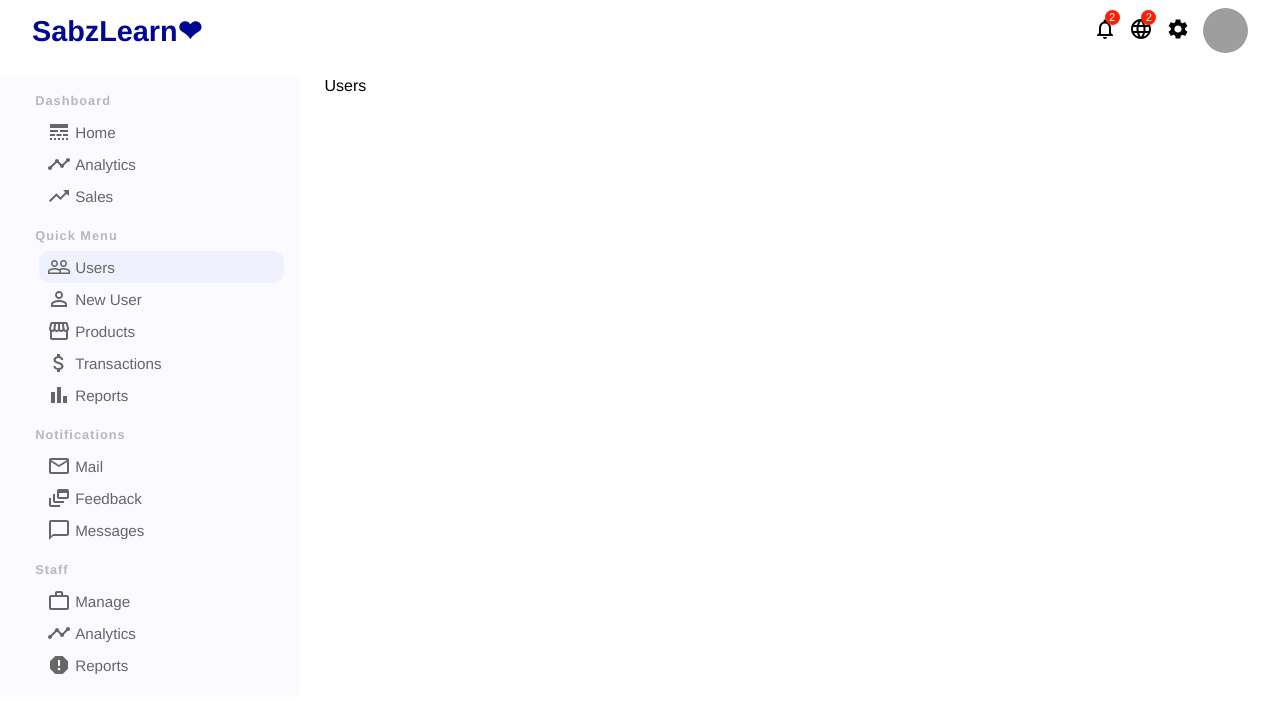
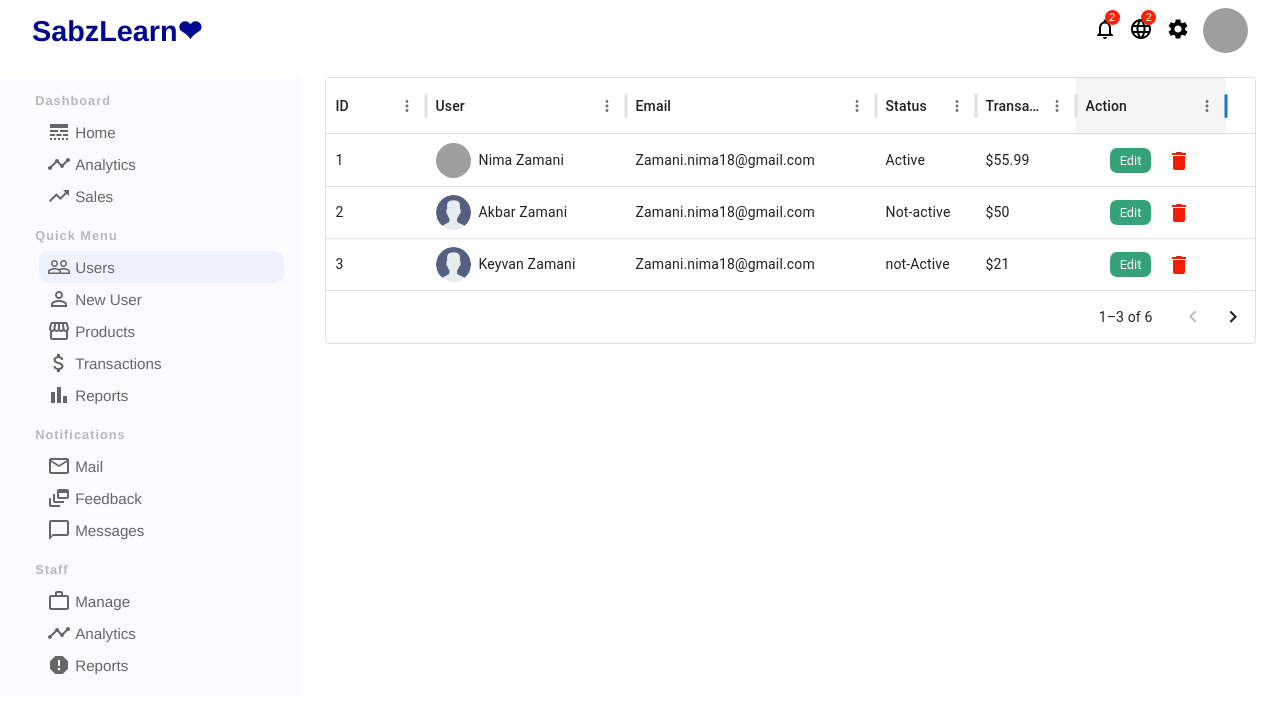
Before and after one commit to PAPAshady/simple-dashbaord-admin, a React (Vite) app: page /users in a window 1280 px wide. Shown: the top 714 px of the page. Built offline with nearby package versions, Linux system fonts and the light colour scheme; grey boxes are pictures that could not be loaded.

Commit message:
feat(users page): added users table in users page

```diff
--- a/package.json
+++ b/package.json
@@ -15,6 +15,7 @@
     "@mui/icons-material": "^6.1.10",
     "@mui/material": "^6.1.10",
     "@mui/styled-engine": "^6.1.10",
+    "@mui/x-data-grid": "^7.23.1",
     "prop-types": "^15.8.1",
     "react": "^18.3.1",
     "react-dom": "^18.3.1",
--- a/src/pages/Users/Users.css
+++ b/src/pages/Users/Users.css
@@ -0,0 +1,46 @@
+.users-table__user-name-and-img {
+  display: flex;
+  align-items: center;
+  gap: 0.5rem;
+}
+
+.users-table__img {
+  width: 35px;
+  height: 35px;
+  border-radius: 100%;
+}
+
+.users-table__actions {
+  display: flex;
+  justify-content: center;
+  height: 100%;
+  align-items: center;
+  gap: 1rem;
+}
+
+.users-table__action-edit-btn,
+.users-table__action-remove-btn {
+  border: none;
+  height: 50%;
+  display: flex;
+  align-items: center;
+  justify-content: center;
+  background: none;
+  cursor: pointer;
+}
+
+.users-table__action-edit-btn {
+  background-color: #35a27a;
+  color: #fff;
+  border-radius: 7px;
+  padding: 7px 10px;
+  font-size: 0.8rem;
+}
+
+.users-table__action-edit-btn:hover {
+  background-color: #3cb98b;
+}
+
+.users-table__action-remove-btn {
+  color: #f11d08;
+}
--- a/src/pages/Users/Users.jsx
+++ b/src/pages/Users/Users.jsx
@@ -1,11 +1,113 @@
 import React from "react";
-import PropTypes from "prop-types";
+import { DataGrid } from "@mui/x-data-grid";
+import profilePic from "../../assets/images/profile-pic.webp";
+import noUserImg from "../../assets/images/no-user-img.png";
+import DeleteIcon from "@mui/icons-material/Delete";
 import "./Users.css";
 
-function Users(props) {
-  return <div>Users</div>;
+function Users() {
+  const columns = [
+    { id: 1, field: "id", headerName: "ID" },
+    {
+      id: 2,
+      field: "userName",
+      headerName: "User",
+      width: 200,
+      renderCell: ({ row }) => (
+        <div className="users-table__user-name-and-img">
+          <img
+            className="users-table__img"
+            src={row.avatar}
+            alt={row.userName}
+          />
+          <span className="users-table__user-name">{row.userName}</span>
+        </div>
+      ),
+    },
+    { id: 3, field: "email", headerName: "Email", width: 250 },
+    { id: 4, field: "status", headerName: "Status" },
+    { id: 5, field: "transaction", headerName: "Transaction" },
+    {
+      id: 6,
+      field: "",
+      headerName: "Action",
+      width: 150,
+      renderCell: () => (
+        <div className="users-table__actions">
+          <button className="users-table__action-edit-btn">Edit</button>
+          <button className="users-table__action-remove-btn">
+            <DeleteIcon />
+          </button>
+        </div>
+      ),
+    },
+  ];
+
+  const rows = [
+    {
+      id: 1,
+      userName: "Nima Zamani",
+      avatar: profilePic,
+      status: "Active",
+      transaction: "$55.99",
+      email: "Zamani.nima18@gmail.com",
+    },
+    {
+      id: 2,
+      userName: "Akbar Zamani",
+      avatar: noUserImg,
+      status: "Not-active",
+      transaction: "$50",
+      email: "Zamani.nima18@gmail.com",
+    },
+    {
+      id: 3,
+      userName: "Keyvan Zamani",
+      avatar: noUserImg,
+      status: "not-Active",
+      transaction: "$21",
+      email: "Zamani.nima18@gmail.com",
+    },
+    {
+      id: 4,
+      userName: "Soodabeh Badiyeneshin",
+      avatar: profilePic,
+      status: "Active",
+      transaction: "$981",
+      email: "Zamani.nima18@gmail.com",
+    },
+    {
+      id: 5,
+      userName: "renadom person",
+      avatar: profilePic,
+      status: "Active",
+      transaction: "$19",
+      email: "Zamani.nima18@gmail.com",
+    },
+    {
+      id: 6,
+      userName: "a chill guy",
+      avatar: profilePic,
+      status: "Active",
+      transaction: "$19000",
+      email: "Zamani.nima18@gmail.com",
+    },
+  ];
+
+  return (
+    <div className="users-table">
+      <DataGrid
+        columns={columns}
+        rows={rows}
+        disableRowSelectionOnClick
+        initialState={{
+          pagination: {
+            paginationModel: { pageSize: 3, page: 0 },
+          },
+        }}
+      />
+    </div>
+  );
 }
 
-Users.propTypes = {};
-
 export default Users;
```
Also changed, not shown: 1 other file (tests, documents, lock files or other folders).
